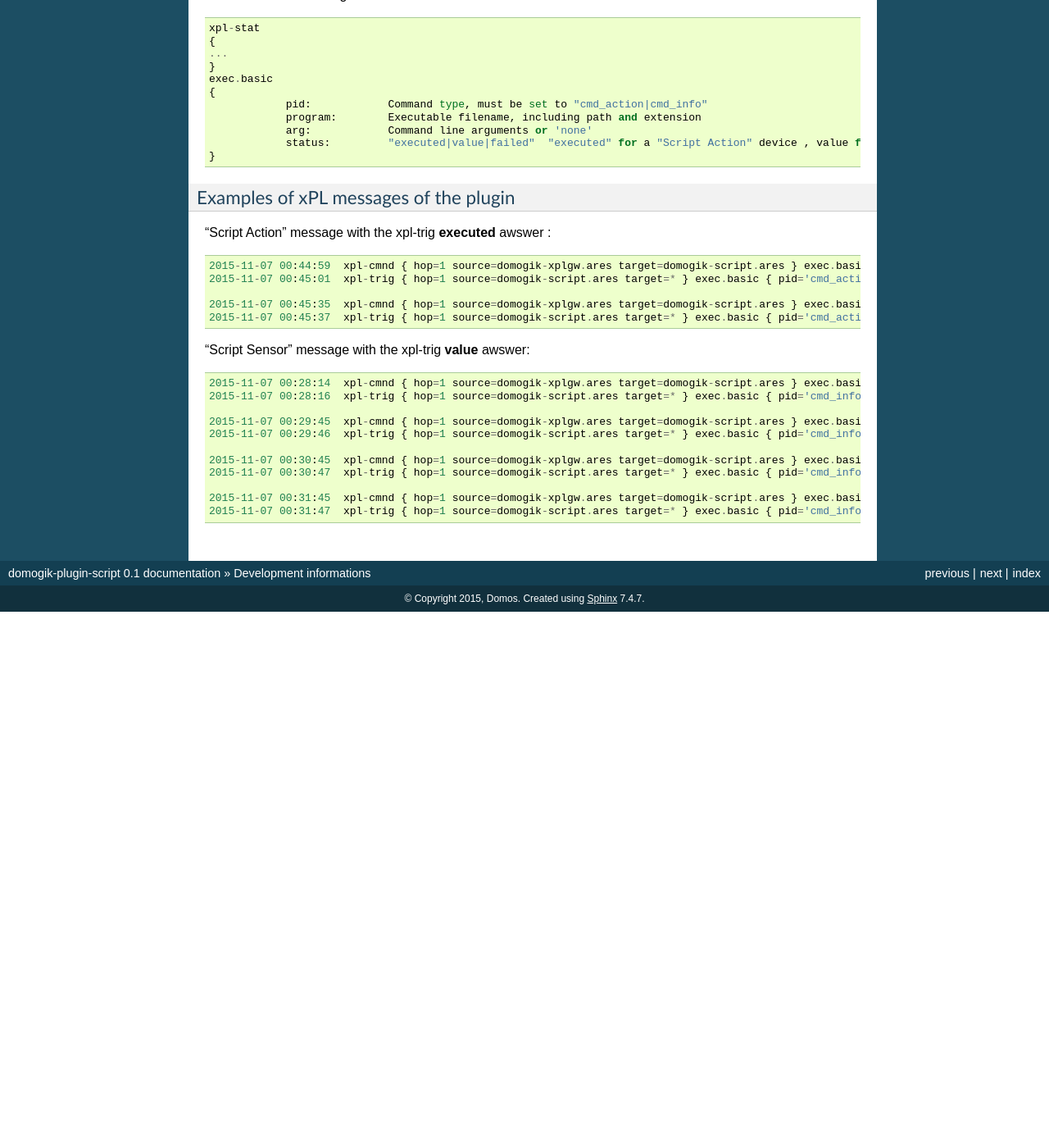
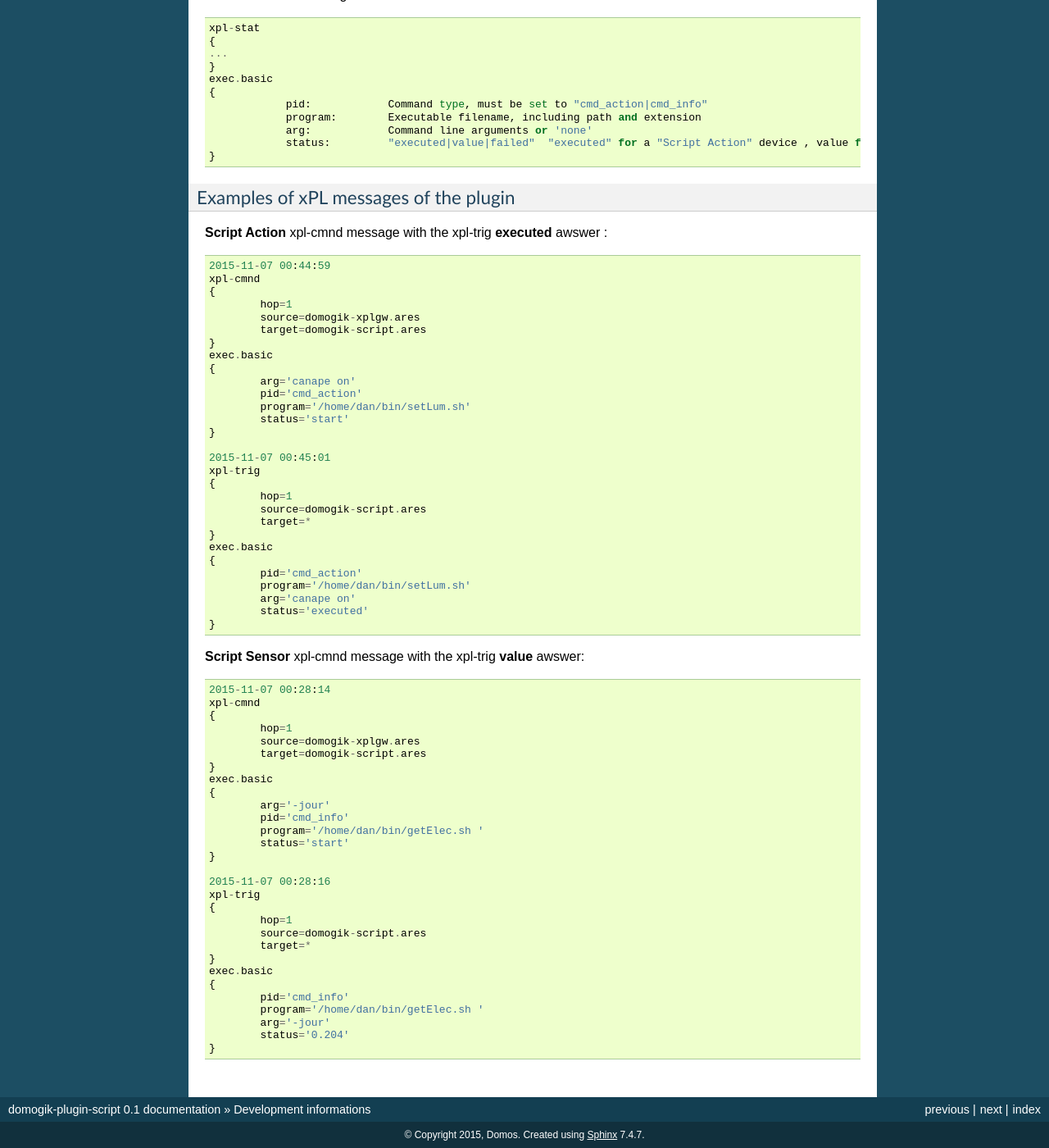
Before and after one commit to vdomos/domogik-plugin-script, a Sphinx documentation site: the page built from docs/dev.txt, in a window 1280 px wide and 1400 px high, scrolled down 546 px. Shown: the whole window at 82% size. Built offline with Sphinx 7.4.7, drawn with Linux system fonts in a browser that asks for light colours; before the commit the page ends 1292 px from its top, so only the background shows below that.

Commit message:
Doc update

```diff
--- a/docs/dev.txt
+++ b/docs/dev.txt
@@ -49,26 +49,68 @@ The **exec.basic** message is used: ::
 Examples of xPL messages of the plugin
 --------------------------------------
 
-"Script Action" message with the xpl-trig **executed** awswer : ::
+**Script Action** xpl-cmnd message with the xpl-trig **executed** awswer : ::
 
-	2015-11-07 00:44:59  xpl-cmnd { hop=1 source=domogik-xplgw.ares target=domogik-script.ares } exec.basic { arg='canape on' pid='cmd_action' program='/home/dan/bin/setLum.sh' status='start' }
-	2015-11-07 00:45:01  xpl-trig { hop=1 source=domogik-script.ares target=* } exec.basic { pid='cmd_action' program='/home/dan/bin/setLum.sh' arg='canape on' status='executed' }
+	2015-11-07 00:44:59
+	xpl-cmnd
+	{
+		hop=1
+		source=domogik-xplgw.ares
+		target=domogik-script.ares
+	}
+	exec.basic
+	{
+		arg='canape on'
+		pid='cmd_action'
+		program='/home/dan/bin/setLum.sh'
+		status='start'
+	}
 
-	2015-11-07 00:45:35  xpl-cmnd { hop=1 source=domogik-xplgw.ares target=domogik-script.ares } exec.basic { arg='canape off ' pid='cmd_action' program='/home/dan/bin/setLum.sh ' status='start' }
-	2015-11-07 00:45:37  xpl-trig { hop=1 source=domogik-script.ares target=* } exec.basic { pid='cmd_action' program='/home/dan/bin/setLum.sh ' arg='canape off ' status='executed' }
+	2015-11-07 00:45:01
+	xpl-trig
+	{
+		hop=1
+		source=domogik-script.ares
+		target=*
+	}
+	exec.basic
+	{
+		pid='cmd_action'
+		program='/home/dan/bin/setLum.sh'
+		arg='canape on'
+		status='executed'
+	}
 
 
 
-"Script Sensor" message with the xpl-trig **value** awswer: ::
+**Script Sensor** xpl-cmnd message with the xpl-trig **value** awswer: ::
 
-	2015-11-07 00:28:14  xpl-cmnd { hop=1 source=domogik-xplgw.ares target=domogik-script.ares } exec.basic { arg='-jour' pid='cmd_info' program='/home/dan/bin/getElec.sh ' status='start' }
-	2015-11-07 00:28:16  xpl-trig { hop=1 source=domogik-script.ares target=* } exec.basic { pid='cmd_info' program='/home/dan/bin/getElec.sh ' arg='-jour' status='0.204' }
+	2015-11-07 00:28:14
+	xpl-cmnd
+	{
+		hop=1
+		source=domogik-xplgw.ares
+		target=domogik-script.ares
+	}
+	exec.basic
+	{
+		arg='-jour'
+		pid='cmd_info'
+		program='/home/dan/bin/getElec.sh '
+		status='start'
+	}
 
-	2015-11-07 00:29:45  xpl-cmnd { hop=1 source=domogik-xplgw.ares target=domogik-script.ares } exec.basic { arg='-jour' pid='cmd_info' program='/home/dan/bin/getElec.sh ' status='start' }
-	2015-11-07 00:29:46  xpl-trig { hop=1 source=domogik-script.ares target=* } exec.basic { pid='cmd_info' program='/home/dan/bin/getElec.sh ' arg='-jour' status='0.210' }
-
-	2015-11-07 00:30:45  xpl-cmnd { hop=1 source=domogik-xplgw.ares target=domogik-script.ares } exec.basic { arg='-jour' pid='cmd_info' program='/home/dan/bin/getElec.sh ' status='start' }
-	2015-11-07 00:30:47  xpl-trig { hop=1 source=domogik-script.ares target=* } exec.basic { pid='cmd_info' program='/home/dan/bin/getElec.sh ' arg='-jour' status='0.216' }
-
-	2015-11-07 00:31:45  xpl-cmnd { hop=1 source=domogik-xplgw.ares target=domogik-script.ares } exec.basic { arg='-jour' pid='cmd_info' program='/home/dan/bin/getElec.sh ' status='start' }
-	2015-11-07 00:31:47  xpl-trig { hop=1 source=domogik-script.ares target=* } exec.basic { pid='cmd_info' program='/home/dan/bin/getElec.sh ' arg='-jour' status='0.222' }
+	2015-11-07 00:28:16
+	xpl-trig
+	{
+		hop=1
+		source=domogik-script.ares
+		target=*
+	}
+	exec.basic
+	{
+		pid='cmd_info'
+		program='/home/dan/bin/getElec.sh '
+		arg='-jour'
+		status='0.204'
+	}
```
Also changed, not shown: docs/script.txt (+3 -4 lines).
